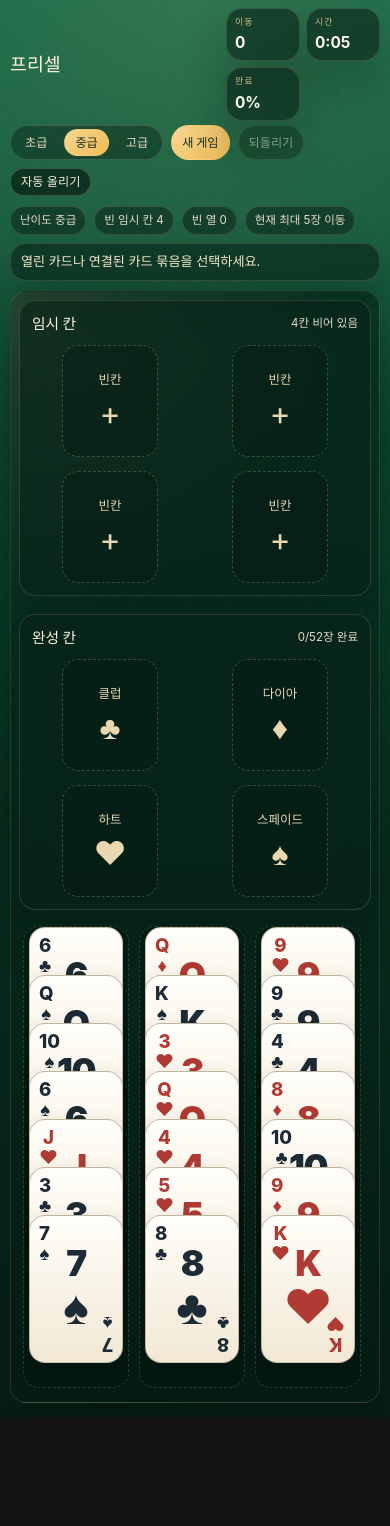
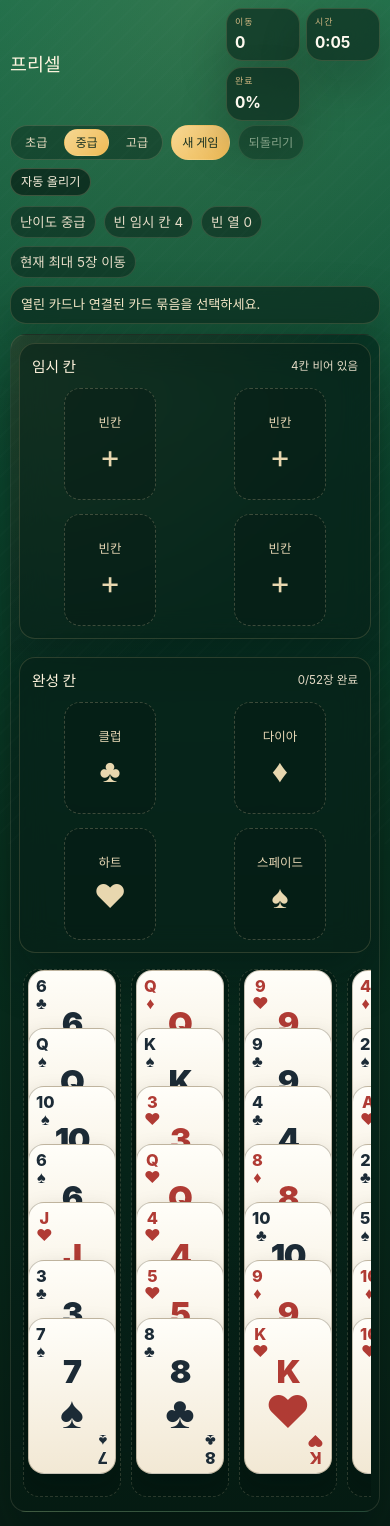
Before and after one commit to jssimonlee/freecell, a React (Vite) app: page / in a window 390 px wide. Before the commit the page ends 1417 px from the top, so only its background shows below. Built offline with nearby package versions, Linux system fonts and the light colour scheme.

Commit message:
Adjust FreeCell card proportions

```diff
--- a/src/App.css
+++ b/src/App.css
@@ -164,7 +164,6 @@
   padding: 5px 9px;
   background: rgba(8, 31, 22, 0.5);
   color: #e7ddc8;
-  font-size: 0.72rem;
 }
 
 .status-banner {
@@ -255,7 +254,7 @@
 }
 
 .slot-grid .cell-slot {
-  width: min(100%, 96px);
+  width: min(100%, 92px);
 }
 
 .cell-slot.playing-card {
@@ -308,14 +307,14 @@
 
 .cascades-panel {
   display: grid;
-  grid-template-columns: repeat(8, minmax(102px, 1fr));
+  grid-template-columns: repeat(8, minmax(92px, 1fr));
   gap: 14px;
   overflow-x: auto;
   padding: 2px 4px 6px;
 }
 
 .cascade-column {
-  min-width: 102px;
+  min-width: 92px;
 }
 
 .cascade-stack {
@@ -349,12 +348,12 @@
 
 .playing-card--stacked {
   position: absolute;
-  left: 5px;
-  right: 5px;
+  left: 4px;
+  right: 4px;
 }
 
 .cascades-panel .playing-card {
-  min-height: 166px;
+  min-height: 172px;
 }
 
 .playing-card--red {
@@ -367,12 +366,12 @@
 
 .card-face__corner {
   position: absolute;
-  top: 8px;
-  left: 9px;
+  top: 7px;
+  left: 7px;
   display: grid;
-  gap: 2px;
+  gap: 1px;
   justify-items: center;
-  font-size: 1.42rem;
+  font-size: 1.16rem;
   line-height: 1;
   font-weight: 800;
   text-shadow: 0 1px 0 rgba(255, 255, 255, 0.4);
@@ -381,8 +380,8 @@
 .card-face__corner--bottom {
   top: auto;
   left: auto;
-  right: 9px;
-  bottom: 8px;
+  right: 7px;
+  bottom: 7px;
   transform: rotate(180deg);
 }
 
@@ -394,14 +393,14 @@
 }
 
 .card-face__rank {
-  font-size: 2.8rem;
+  font-size: 2.5rem;
   font-weight: 900;
   line-height: 0.92;
   letter-spacing: -0.04em;
 }
 
 .card-face__pip {
-  font-size: 3.7rem;
+  font-size: 3.3rem;
   line-height: 1;
 }
 
@@ -443,7 +442,7 @@
   }
 
   .cascades-panel {
-    grid-template-columns: repeat(8, 106px);
+    grid-template-columns: repeat(8, 98px);
     gap: 10px;
   }
 
@@ -453,18 +452,18 @@
   }
 
   .cascades-panel .playing-card {
-    min-height: 148px;
+    min-height: 156px;
   }
 
   .card-face__corner {
-    font-size: 1.16rem;
+    font-size: 1.02rem;
   }
 
   .card-face__rank {
-    font-size: 2.2rem;
+    font-size: 2rem;
   }
 
   .card-face__pip {
-    font-size: 3rem;
+    font-size: 2.8rem;
   }
 }
--- a/src/App.tsx
+++ b/src/App.tsx
@@ -28,8 +28,8 @@ import {
 import { useGameAudio, type GameSound } from './lib/gameAudio'
 import './App.css'
 
-const STACK_SPACING = 48
-const CASCADE_CARD_HEIGHT = 166
+const STACK_SPACING = 58
+const CASCADE_CARD_HEIGHT = 172
 
 const FOUNDATION_NAMES: Record<Suit, string> = {
   clubs: '클럽',
```
